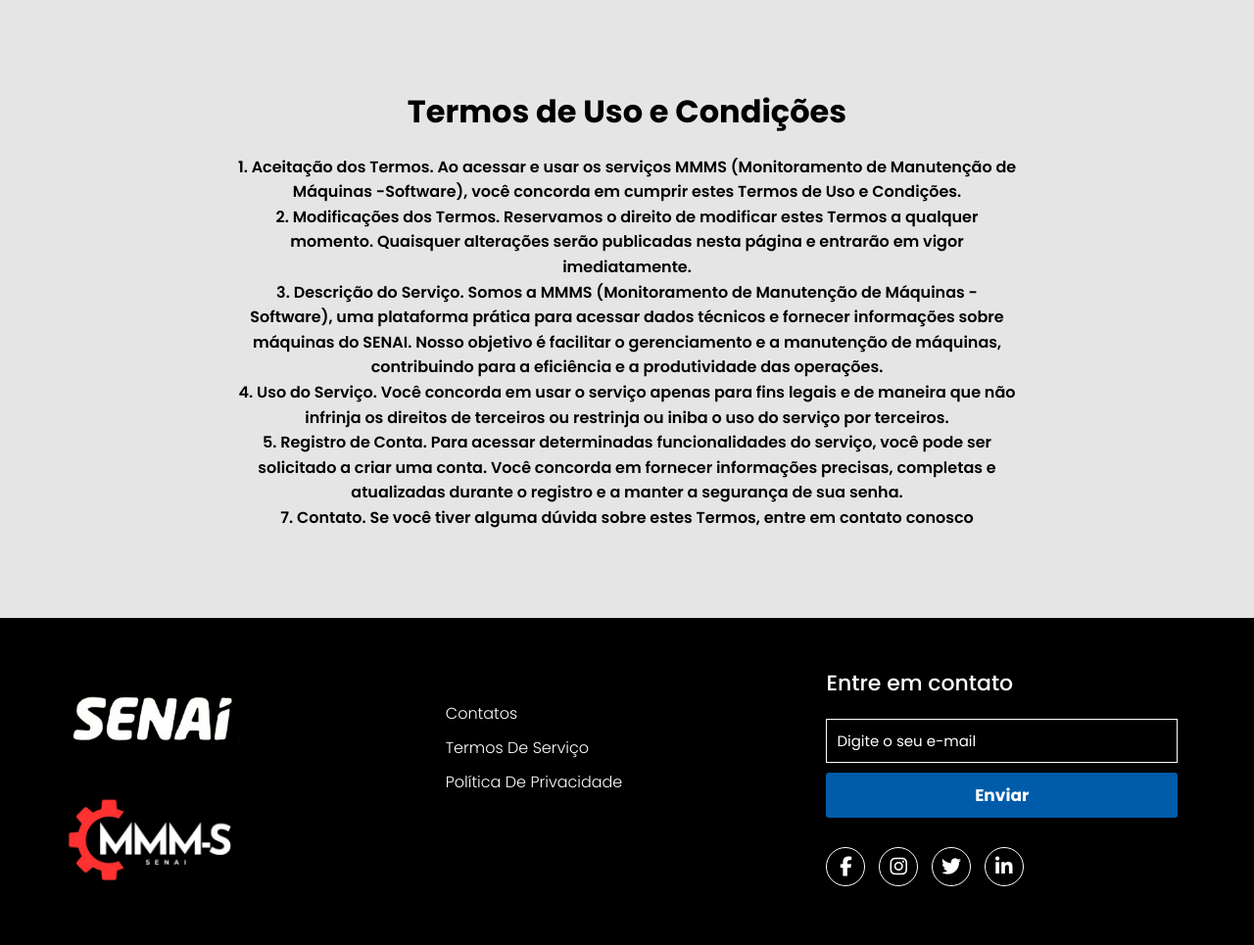
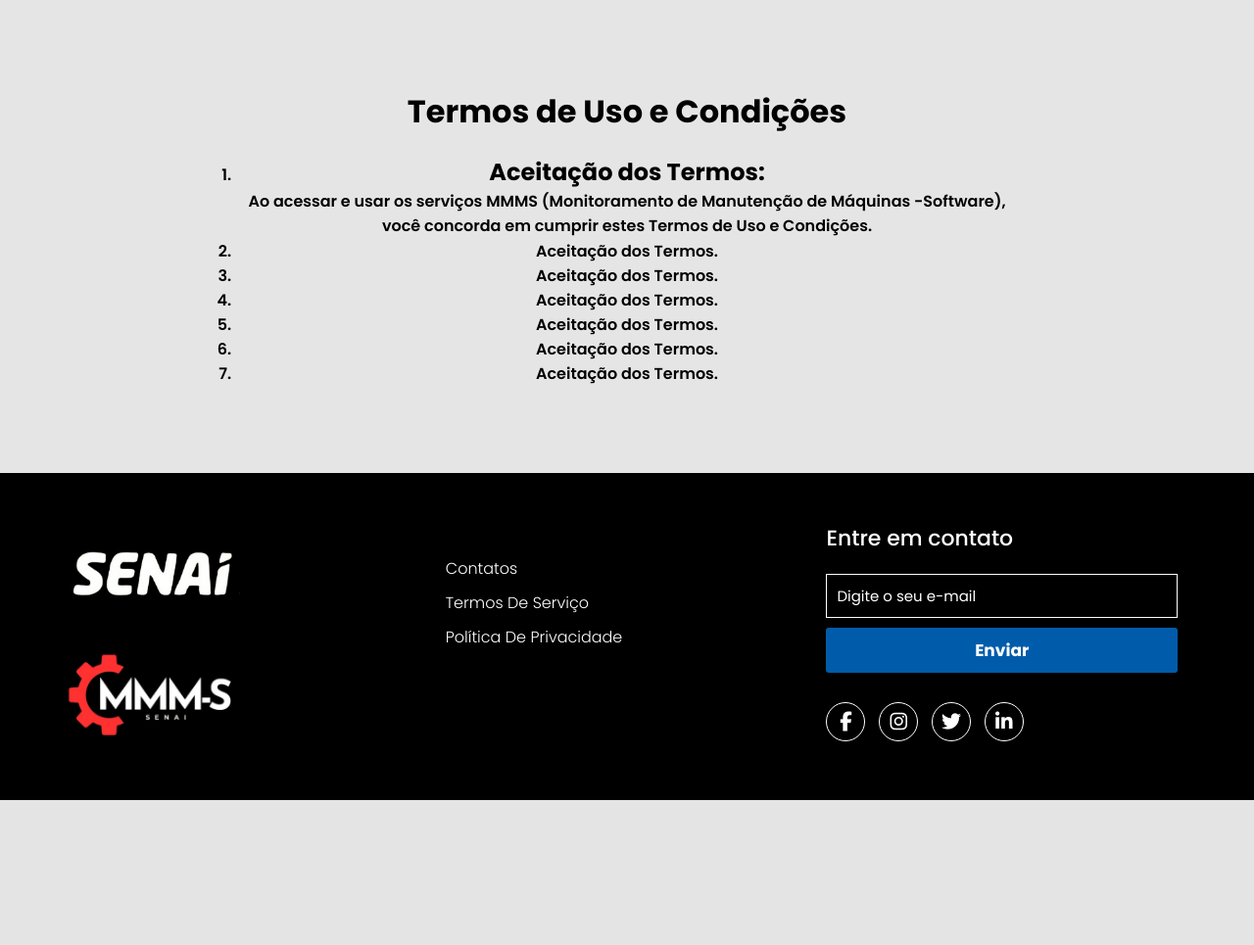
Before and after one commit to mitsuTanak/MMM-S, a Flask app: page /termos in a window 1280 px wide. Shown: the part 135-1100 px from the top of the page at 98% size. After the commit the page ends 952 px from the top, so only its background shows below. Run offline with Flask 3, Linux system fonts and the light colour scheme; some libraries are stand-ins or nearby versions; some web fonts are replaced.

Commit message:
alterações

```diff
--- a/templates/home.html
+++ b/templates/home.html
@@ -59,7 +59,7 @@
             <li class="header-itens"><a href="/home">Home</a></li>
             <li class="header-itens"><a href="/sobre">Sobre Nós</a></li>
 
-            <a href="../../templates/login.html">
+            <a href="/">
               <img src="../../static/assets/perfil-icon.png" alt="logo" width="50px" class="perfil-icon-header"/>
             </a>
           </ul>
--- a/templates/termos.html
+++ b/templates/termos.html
@@ -30,10 +30,10 @@
 
           <div class="list-header">
             <ul id="MenuItems" class="menu-itens">
-              <li class="header-itens"><a href="../../templates/home.html">Home</a></li>
-              <li class="header-itens"><a href="../../templates/sobre.html">Sobre Nós</a></li>
+              <li class="header-itens"><a href="/home">Home</a></li>
+              <li class="header-itens"><a href="/sobre">Sobre Nós</a></li>
 
-              <a href="../../templates/login.html">
+              <a href="/">
                 <img src="../../static/assets/perfil-icon.png" alt="logo" width="50px" class="perfil-icon-header"/>
               </a>
             </ul>
@@ -48,25 +48,42 @@
       <h1>Termos de Uso e Condições</h1>
 
       <div>
-        <p>
+        <ol>
+          <li> <h2>Aceitação dos Termos:</h2>
+          <p>Ao acessar e usar os serviços MMMS (Monitoramento de Manutenção de Máquinas -Software), você concorda em cumprir estes Termos de Uso e Condições.</p>
+        </li>
+          <li> Aceitação dos Termos.</li>
+          <li> Aceitação dos Termos.</li>
+          <li> Aceitação dos Termos.</li>
+          <li> Aceitação dos Termos.</li>
+          <li> Aceitação dos Termos.</li>
+          <li> Aceitação dos Termos.</li>
+        </ol>
+        <!-- <p>
             1. Aceitação dos Termos.
+            <br>
             Ao acessar e usar os serviços MMMS (Monitoramento de Manutenção de Máquinas -Software), você concorda em cumprir estes Termos de Uso e Condições.
             <br>
             2. Modificações dos Termos.
+            <br>
             Reservamos o direito de modificar estes Termos a qualquer momento. Quaisquer alterações serão publicadas nesta página e entrarão em vigor imediatamente.
             <br>
             3. Descrição do Serviço.
+            <br>
             Somos a MMMS (Monitoramento de Manutenção de Máquinas - Software), uma plataforma prática para acessar dados técnicos e fornecer informações sobre máquinas do SENAI. Nosso objetivo é facilitar o gerenciamento e a manutenção de máquinas, contribuindo para a eficiência e a produtividade das operações.
             <br>
             4. Uso do Serviço.
+            <br>
             Você concorda em usar o serviço apenas para fins legais e de maneira que não infrinja os direitos de terceiros ou restrinja ou iniba o uso do serviço por terceiros.
             <br>
             5. Registro de Conta.
+            <br>
             Para acessar determinadas funcionalidades do serviço, você pode ser solicitado a criar uma conta. Você concorda em fornecer informações precisas, completas e atualizadas durante o registro e a manter a segurança de sua senha.
             <br>
             7. Contato.
+            <br>
             Se você tiver alguma dúvida sobre estes Termos, entre em contato conosco
-        </p>
+        </p> -->
       </div>
     </main>
 
```
